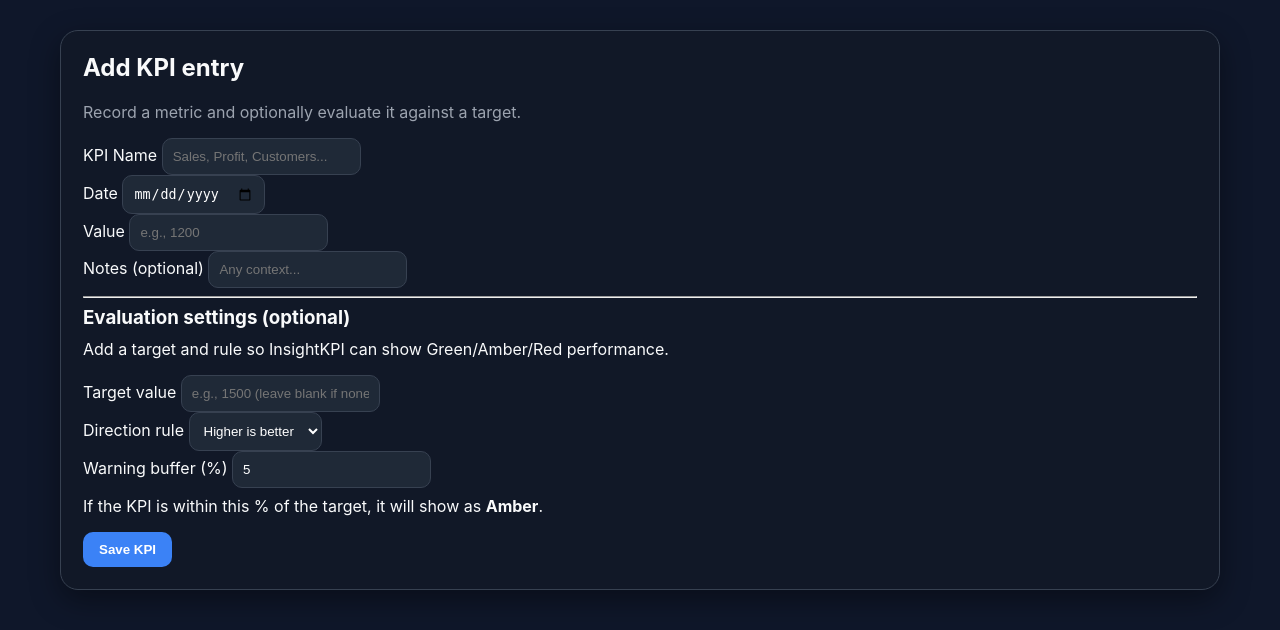
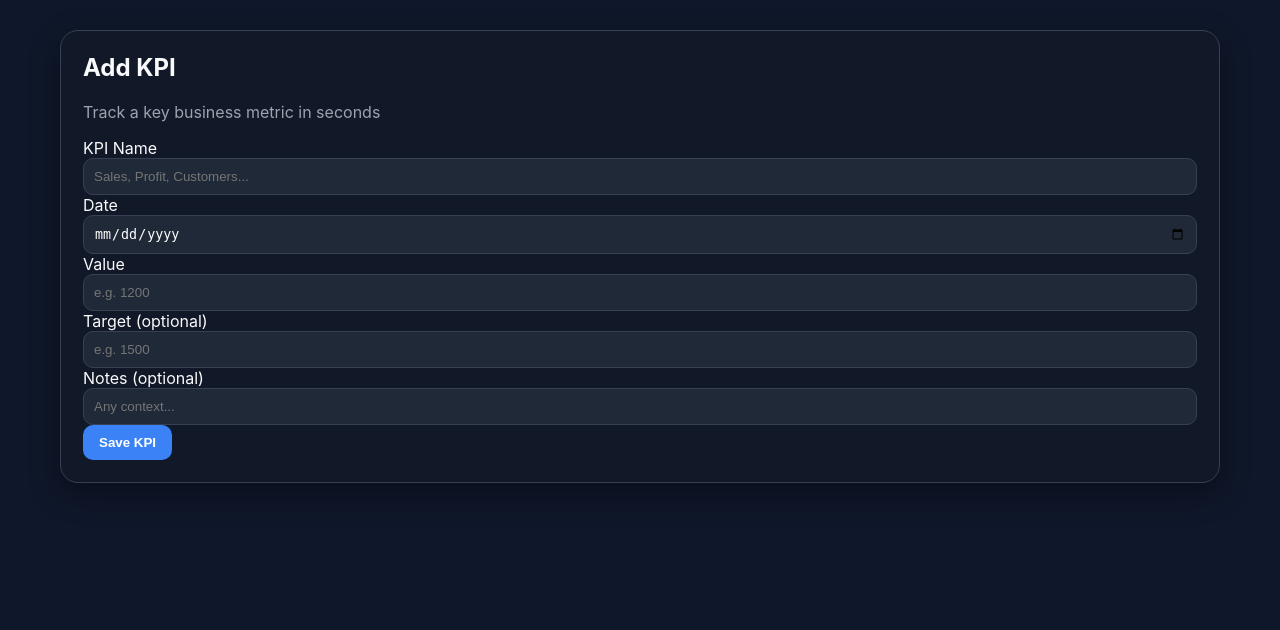
Before and after one commit to hamidmiakheiluni/insightkpi, a Flask app: page /kpi/add in a window 1280 px wide. Shown: the part 69-699 px from the top of the page. Run offline with Flask 3, Linux system fonts and the light colour scheme; the visitor is signed in with stand-in values (Sample User, id 1).

Commit message:
smart insights upgrade

```diff
--- a/app/dashboard.py
+++ b/app/dashboard.py
@@ -134,6 +134,7 @@
             "tolerance_pct": warning_buffer,
             "status": status,
             "trend_pct": change_pct,
+            "target": latest_entry.target_value if latest_entry else None,
         }
 
         if status in ("amber", "red"):
--- a/app/kpi.py
+++ b/app/kpi.py
@@ -21,8 +21,8 @@
         notes = (request.form.get("notes") or "").strip()
 
         target_raw = (request.form.get("target_value") or "").strip()
-        direction = (request.form.get("direction") or "higher").strip().lower()
-        warning_buffer_raw = (request.form.get("tolerance_pct") or "5").strip()
+        direction = "higher"  # default
+        warning_buffer_pct = 5.0  # default
 
         if not name or not date_str or not value_raw:
             flash("Please fill in KPI name, date, and value.", "danger")
--- a/app/templates/kpi_form.html
+++ b/app/templates/kpi_form.html
@@ -1,17 +1,14 @@
 <!doctype html>
 <html>
 <head>
-  <title>InsightKPI | {{ "Edit KPI" if mode=="edit" else "Add KPI" }}</title>
-  <link rel="stylesheet" href="/static/styles.css">
+  <title>InsightKPI | Add KPI</title>
+  <link rel="stylesheet" href="{{ url_for('static', filename='styles.css') }}">
 </head>
 <body>
 
 <div class="topbar">
   <div class="topbar__inner">
-    <div class="brand">
-      <span class="brand-badge"></span>
-      InsightKPI
-    </div>
+    <div class="brand">InsightKPI</div>
     <div class="nav-links">
       <a class="nav-link" href="/">Home</a>
       <a class="nav-link" href="/dashboard">Dashboard</a>
@@ -24,94 +21,49 @@
 <div class="container">
 
   <div class="card">
-    <h2>{{ "Edit KPI entry" if mode=="edit" else "Add KPI entry" }}</h2>
-    <p class="subtitle">
-      {{ "Update a metric and its evaluation settings." if mode=="edit" else "Record a metric and optionally evaluate it against a target." }}
-    </p>
+    <h2>Add KPI</h2>
+    <p class="subtitle">Track a key business metric in seconds</p>
 
     {% with messages = get_flashed_messages(with_categories=true) %}
-      {% if messages %}
-        {% for category, message in messages %}
-          <div class="flash {{ category }}">{{ message }}</div>
-        {% endfor %}
-      {% endif %}
+      {% for category, message in messages %}
+        <div class="flash {{ category }}">{{ message }}</div>
+      {% endfor %}
     {% endwith %}
 
     <form method="post" class="form">
 
-      <div class="row two">
-        <div>
-          <label class="label">KPI Name</label>
-          <input class="input" name="kpi_name" placeholder="Sales, Profit, Customers..." required
-                 value="{{ entry.kpi_name if entry else '' }}">
-        </div>
-
-        <div>
-          <label class="label">Date</label>
-          <input class="input" type="date" name="kpi_date" required
-                 value="{{ entry.kpi_date.isoformat() if entry else '' }}">
-        </div>
+      <div class="form-group">
+        <label>KPI Name</label>
+        <input name="kpi_name" placeholder="Sales, Profit, Customers..." required>
       </div>
 
-      <div class="row two">
-        <div>
-          <label class="label">Value</label>
-          <input class="input" name="value" placeholder="e.g., 1200" required
-                 value="{{ entry.value if entry else '' }}">
-        </div>
-
-        <div>
-          <label class="label">Notes (optional)</label>
-          <input class="input" name="notes" placeholder="Any context..."
-                 value="{{ entry.notes if entry and entry.notes else '' }}">
-        </div>
+      <div class="form-group">
+        <label>Date</label>
+        <input type="date" name="kpi_date" required>
       </div>
 
-      <hr>
-
-      <h3 style="margin:0 0 10px;">Evaluation settings (optional)</h3>
-      <p class="small" style="margin-top:0;">
-        Add a target and rule so InsightKPI can show Green/Amber/Red performance.
-      </p>
-
-      <div class="row two">
-        <div>
-          <label class="label">Target value</label>
-          <input class="input" name="target_value" placeholder="e.g., 1500 (leave blank if none)"
-                 value="{{ entry.target_value if entry and entry.target_value is not none else '' }}">
-        </div>
-
-        <div>
-          <label class="label">Direction rule</label>
-          <select class="input" name="direction" required>
-            <option value="higher" {{ "selected" if entry and entry.direction=="higher" else "" }}>Higher is better</option>
-            <option value="lower" {{ "selected" if entry and entry.direction=="lower" else "" }}>Lower is better</option>
-          </select>
-        </div>
+      <div class="form-group">
+        <label>Value</label>
+        <input name="value" placeholder="e.g. 1200" required>
       </div>
 
-      <div class="row two">
-        <div>
-          <label class="label">Warning buffer (%)</label>
-          <input class="input" name="tolerance_pct" placeholder="e.g., 5"
-                 value="{{ entry.tolerance_pct if entry and entry.tolerance_pct is not none else 5 }}">
-          <p class="small" style="margin-top:8px;">
-            If the KPI is within this % of the target, it will show as <b>Amber</b>.
-          </p>
-        </div>
-        <div></div>
+      <div class="form-group">
+        <label>Target (optional)</label>
+        <input name="target_value" placeholder="e.g. 1500">
       </div>
 
-      <button class="btn" type="submit">{{ "Save Changes" if mode=="edit" else "Save KPI" }}</button>
+      <div class="form-group">
+        <label>Notes (optional)</label>
+        <input name="notes" placeholder="Any context...">
+      </div>
 
-      {% if mode == "edit" and entry %}
-        <p class="small" style="margin:10px 0 0;">
-          <a href="/kpi/{{ entry.id }}">View entry</a>
-        </p>
-      {% endif %}
+      <button class="btn">Save KPI</button>
+
     </form>
+
   </div>
 
 </div>
+
 </body>
 </html>
```
Also changed, not shown: app/templates/dashboard.html (+53 -11 lines).
